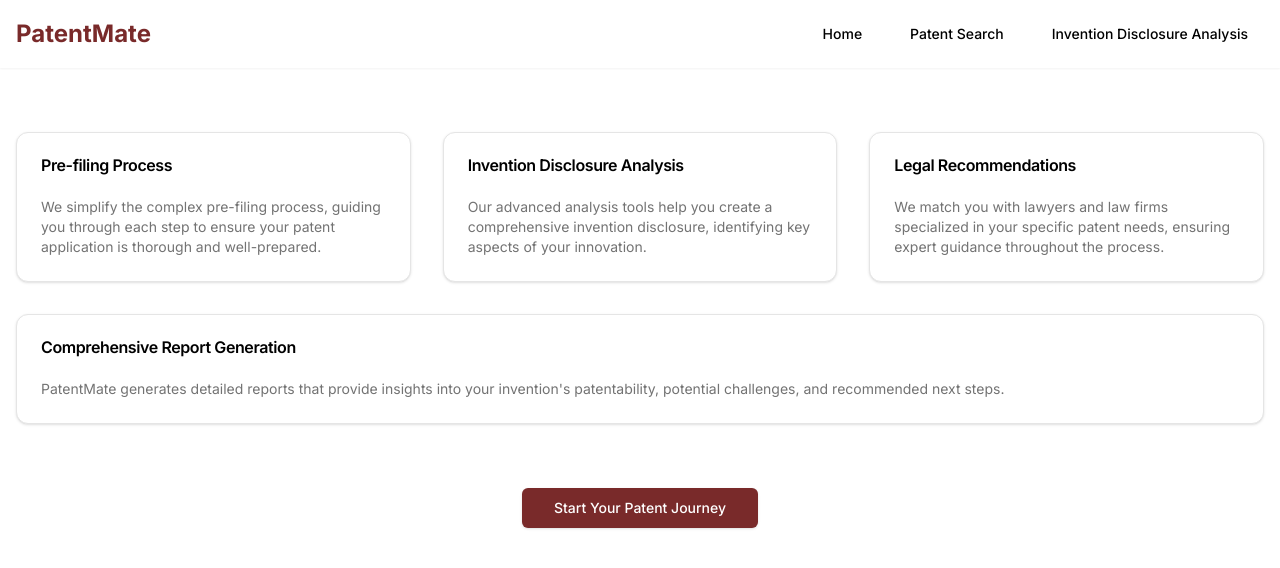
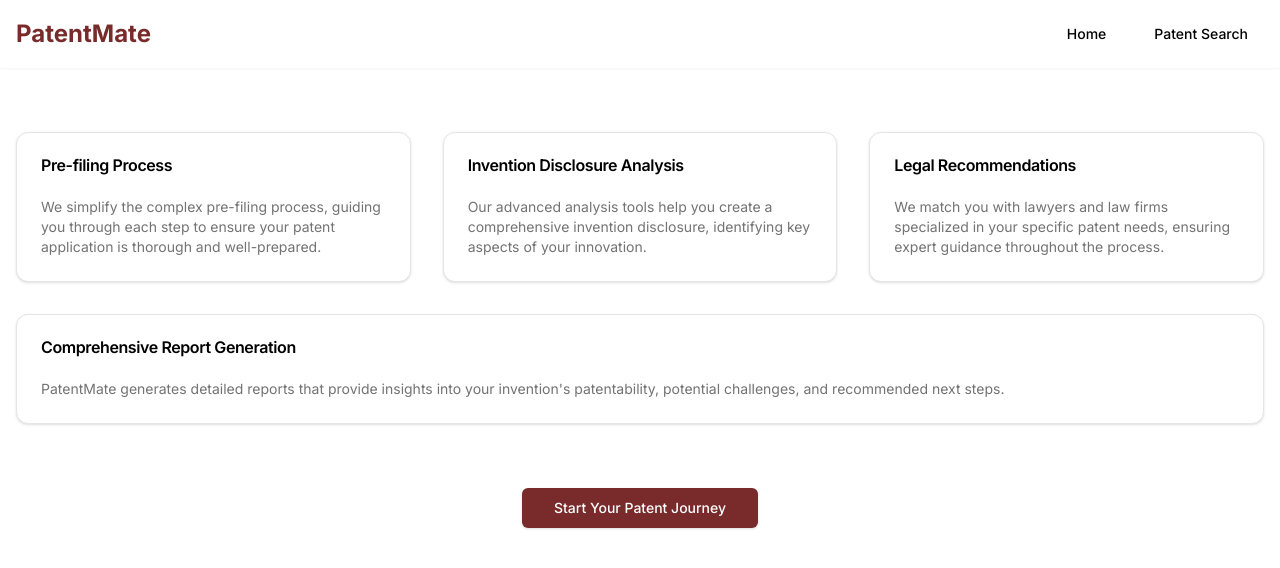
Before and after one commit to enkhbold470/patent-mate, a Next.js app: page / in a window 1280 px wide. Shown: the top 568 px of the page. Built offline with nearby package versions, Linux system fonts and the light colour scheme.

Commit message:
Remove invention disclosure analysis link

```diff
--- a/components/Header.tsx
+++ b/components/Header.tsx
@@ -20,11 +20,6 @@
 								<Button variant="ghost">Patent Search</Button>
 							</Link>
 						</li>
-						<li>
-							<Link href="/invention-disclosure-analysis">
-								<Button variant="ghost">Invention Disclosure Analysis</Button>
-							</Link>
-						</li>
 					</ul>
 				</nav>
 			</div>
```
